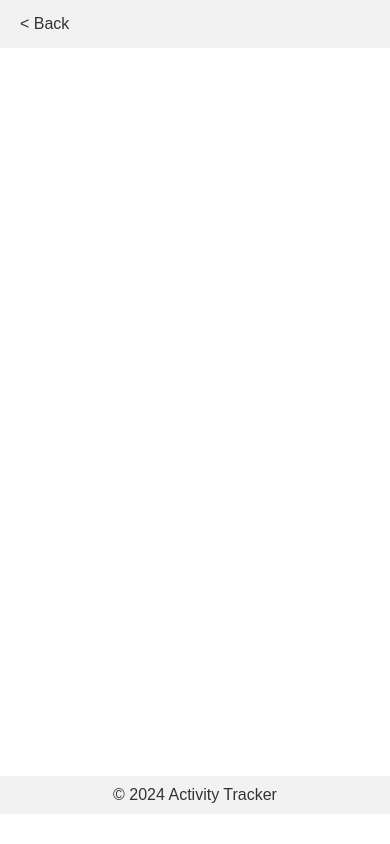
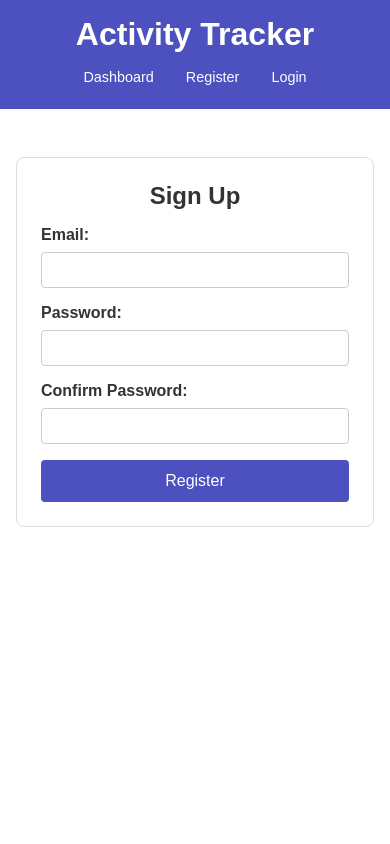
Before and after one commit to drndivoje/whereisivan, a React (Create React App) app in the folder dashboard/: page /register in a window 390 px wide. Built offline with nearby package versions, Linux system fonts and the light colour scheme.

Commit message:
Dashboard
- imporve css
- add login and register user forms

```diff
--- a/dashboard/src/App.css
+++ b/dashboard/src/App.css
@@ -11,13 +11,12 @@ html, body, #root {
   color: #333;
 }
 
-/* Layout container */
 .container {
   display: flex;
   height: 100%;
 }
 
-/* Sidebar styles */
+/* Desktop Sidebar */
 .sidebar {
   width: 250px;
   background-color: #4c51bf; /* Indigo */
@@ -28,14 +27,7 @@ html, body, #root {
 }
 
 .sidebar .branding {
-  display: flex;
-  align-items: center;
   margin-bottom: 1rem;
-}
-
-.sidebar .branding-icon {
-  font-size: 1.5rem; /* replace with an inline SVG or image if needed */
-  margin-right: 0.5rem;
 }
 
 .sidebar nav a {
@@ -52,83 +44,53 @@ html, body, #root {
   background-color: #434190;
 }
 
-/* Main content styles */
+/* Main content area */
 .main-content {
   flex: 1;
+  display: flex;
+  flex-direction: column;
   padding: 1rem;
   overflow-y: auto;
 }
 
-/* Header styles */
-.header {
-  display: flex;
-  justify-content: space-between;
-  align-items: center;
-  margin-bottom: 1.5rem;
+/* Mobile Topbar (hidden on desktop) */
+.mobile-navbar {
+  display: none;
 }
 
-.header h2 {
-  font-size: 1.5rem;
-  color: #1a202c;
-}
-
-.header p {
-  color: #718096;
-}
-
-/* Search box styling */
-.search-container {
-  position: relative;
-  display: inline-block;
-}
-
-.search-container input[type="text"] {
-  padding: 0.5rem 2.5rem 0.5rem 0.75rem;
-  border: 1px solid #cbd5e0;
-  border-radius: 4px;
-  font-size: 1rem;
-  width: 200px;
-}
-
-.search-container .search-icon {
-  position: absolute;
-  left: 0.5rem;
-  top: 50%;
-  transform: translateY(-50%);
-  color: #a0aec0;
-}
-
-/* Button styling */
-.button {
-  padding: 0.5rem 0.75rem;
-  background-color: #edf2f7;
-  border: 1px solid #cbd5e0;
-  border-radius: 50%;
-  cursor: pointer;
-  transition: background-color 0.2s;
-}
-
-.button:hover {
-  background-color: #e2e8f0;
-}
-
-/* Media queries for responsivity */
-@media (max-width: 768px) {
-  .header h2 {
-    font-size: 1rem;
+/* Mobile-friendly Styles */
+@media screen and (max-width: 768px) {
+  .container {
+    flex-direction: column;
   }
 
+  /* Hide sidebar and display the mobile top navbar */
   .sidebar {
-    width: 200px;
+    display: none;
   }
 
-  .search-container input[type="text"] {
-    width: 150px;
+  .mobile-navbar {
+    display: block;
+    background-color: #4c51bf;
+    color: #fff;
+    padding: 1rem;
+    text-align: center;
+  }
+
+  .mobile-navbar .branding {
+    margin-bottom: 0.5rem;
+  }
+
+  .mobile-navbar nav {
+    display: flex;
+    justify-content: center;
+    gap: 1rem;
+  }
+
+  .mobile-navbar nav a {
+    padding: 0.5rem;
+    font-size: 0.9rem;
+    color: #fff;
+    text-decoration: none;
   }
 }
-
-@media (min-width: 769px) {
-  .header h2 {
-    font-size: 1.5rem;
-  }
-}
--- a/dashboard/src/App.js
+++ b/dashboard/src/App.js
@@ -1,10 +1,12 @@
 import L from "leaflet";
-import { Route, BrowserRouter as Router, Routes } from "react-router-dom";
+import React from 'react';
+import { Link, Route, BrowserRouter as Router, Routes } from "react-router-dom";
 import './App.css';
+import CreateUser from "./components/CreateUser";
 import Dashboard from './components/Dashboard';
 import Footer from "./components/Footer";
-import Header from "./components/Header";
 import ListActivities from './components/ListActivities';
+import LoginUser from "./components/LoginUser";
 
 // Fix for Leaflet marker icon not displaying
 delete L.Icon.Default.prototype._getIconUrl;
@@ -17,14 +19,42 @@ L.Icon.Default.mergeOptions({
 function App() {
   return (
     <Router>
-      <Header />
+      <div className="container">
+        {/* Desktop Sidebar */}
+        <div className="sidebar">
+          <div className="branding">
+            <h1>Activity Tracker</h1>
+          </div>
+          <nav>
+            <Link to="/">Dashboard</Link>
+            <Link to="/register">Register</Link>
+            <Link to="/login">Login</Link>
+          </nav>
+        </div>
+
+        {/* Mobile Topbar */}
+        <div className="mobile-navbar">
+          <div className="branding">
+            <h1>Activity Tracker</h1>
+          </div>
+          <nav>
+            <Link to="/">Dashboard</Link>
+            <Link to="/register">Register</Link>
+            <Link to="/login">Login</Link>
+          </nav>
+        </div>
+
+        <div className="main-content">
           <main style={{ minHeight: 'calc(100vh - 140px)' }}>
             <Routes>
               <Route path="/" element={<ListActivities />} />
               <Route path="/dashboard/:activityId" element={<Dashboard />} />
+              <Route path="/register" element={<CreateUser />} />
+              <Route path="/login" element={<LoginUser />} />
             </Routes>
           </main>
-      <Footer />
+        </div>
+      </div>
     </Router>
   );
 }
--- /dev/null
+++ b/dashboard/src/components/CreateUser.css
@@ -0,0 +1,14 @@
+.create-user-container {
+    max-width: 400px;
+    margin: 2rem auto;
+    padding: 1.5rem;
+    border: 1px solid #ddd;
+    border-radius: 8px;
+    background-color: #fff;
+}
+
+
+.create-user-form {
+    display: flex;
+    flex-direction: column;
+}
--- /dev/null
+++ b/dashboard/src/components/CreateUser.js
@@ -0,0 +1,102 @@
+import React, { useState } from 'react';
+import './CreateUser.css'; // Import your CSS file for styling
+import './Form.css'
+const CreateUser = () => {
+    const [formData, setFormData] = useState({
+        email: '',
+        password: '',
+        confirmPassword: '',
+    });
+
+    const [errors, setErrors] = useState({});
+
+    const validateEmail = (email) => {
+        const emailRegex = /^[^\s@]+@[^\s@]+\.[^\s@]+$/;
+        return emailRegex.test(email);
+    };
+
+    const validatePassword = (password) => {
+        // Password must be at least 8 characters, include an uppercase letter, a lowercase letter, a number, and a special character
+        const passwordRegex = /^(?=.*[a-z])(?=.*[A-Z])(?=.*\d)(?=.*[@$!%*?&])[A-Za-z\d@$!%*?&]{8,}$/;
+        return passwordRegex.test(password);
+    };
+
+    const handleChange = (e) => {
+        const { name, value } = e.target;
+        setFormData({ ...formData, [name]: value });
+    };
+
+    const handleSubmit = (e) => {
+        e.preventDefault();
+        const newErrors = {};
+
+        if (!validateEmail(formData.email)) {
+            newErrors.email = 'Invalid email address';
+        }
+
+        if (!validatePassword(formData.password)) {
+            newErrors.password =
+                'Password must be at least 8 characters, include an uppercase letter, a lowercase letter, a number, and a special character';
+        }
+
+        if (formData.password !== formData.confirmPassword) {
+            newErrors.confirmPassword = 'Passwords do not match';
+        }
+
+        setErrors(newErrors);
+
+        if (Object.keys(newErrors).length === 0) {
+            console.log('Form submitted successfully:', formData);
+            // Add your form submission logic here
+        }
+    };
+
+    return (
+        <div className="form-container">
+            <h2 className="form-title">Sign Up</h2>
+            <form onSubmit={handleSubmit} className="form">
+                <div className="form-group">
+                    <label htmlFor="email">Email:</label>
+                    <input
+                        type="email"
+                        id="email"
+                        name="email"
+                        value={formData.email}
+                        onChange={handleChange}
+                        className="form-input"
+                    />
+                    {errors.email && <p className="error-text">{errors.email}</p>}
+                </div>
+                <div className="form-group">
+                    <label htmlFor="password">Password:</label>
+                    <input
+                        type="password"
+                        id="password"
+                        name="password"
+                        value={formData.password}
+                        onChange={handleChange}
+                        className="form-input"
+                    />
+                    {errors.password && <p className="error-text">{errors.password}</p>}
+                </div>
+                <div className="form-group">
+                    <label htmlFor="confirmPassword">Confirm Password:</label>
+                    <input
+                        type="password"
+                        id="confirmPassword"
+                        name="confirmPassword"
+                        value={formData.confirmPassword}
+                        onChange={handleChange}
+                        className="form-input"
+                    />
+                    {errors.confirmPassword && (
+                        <p className="error-text">{errors.confirmPassword}</p>
+                    )}
+                </div>
+                <button type="submit" className="form-button">Register</button>
+            </form>
+        </div>
+    );
+};
+
+export default CreateUser;
--- /dev/null
+++ b/dashboard/src/components/Form.css
@@ -0,0 +1,75 @@
+.form-container {
+    max-width: 400px;
+    margin: 2rem auto;
+    padding: 1.5rem;
+    border: 1px solid #ddd;
+    border-radius: 8px;
+    background-color: #fff;
+  }
+
+  .form-title {
+    text-align: center;
+    font-size: 1.5rem;
+    margin-bottom: 1rem;
+  }
+
+  .form {
+    display: flex;
+    flex-direction: column;
+  }
+
+  .form-group {
+    margin-bottom: 1rem;
+  }
+
+  .form-group label {
+    display: block;
+    margin-bottom: 0.5rem;
+    font-weight: bold;
+  }
+
+  .form-input {
+    width: 100%;
+    padding: 0.5rem;
+    font-size: 1rem;
+    border: 1px solid #ccc;
+    border-radius: 4px;
+  }
+
+  .error-text {
+    color: red;
+    font-size: 0.875rem;
+    margin-top: 0.25rem;
+  }
+
+  .form-button {
+    padding: 0.75rem;
+    background-color: #4c51bf;
+    color: white;
+    border: none;
+    border-radius: 4px;
+    font-size: 1rem;
+    cursor: pointer;
+    transition: background-color 0.2s ease;
+  }
+
+  .form-button:hover {
+    background-color: #434190;
+  }
+  .register-link {
+    font-size: 0.8rem;
+    margin-left: 1rem;
+    align-self: center;
+    text-decoration: none;
+    color: #4c51bf;
+  }
+
+  .register-link:hover {
+    text-decoration: underline;
+  }
+
+  .form-actions {
+    display: flex;
+    align-items: center;
+    margin-top: 1rem;
+  }
--- a/dashboard/src/components/Header.css
+++ /dev/null
@@ -1,24 +0,0 @@
-.header {
-    padding: 10px;
-    background-color: #f2f2f2;
-    display: flex;
-    align-items: center;
-  }
-
-  .menu-item {
-    color: inherit;
-    text-decoration: none;
-    padding: 5px 10px;
-    transition: background-color 0.3s, color 0.3s;
-  }
-
-  /* Hover state */
-  .menu-item:hover {
-    background-color: #ddd;
-    color: #333;
-  }
-
-  /* Active/click state */
-  .menu-item:active {
-    background-color: #bbb;
-  }
--- a/dashboard/src/components/Header.js
+++ /dev/null
@@ -1,19 +0,0 @@
-import React from 'react';
-import { Link, useLocation } from 'react-router-dom';
-import './Header.css';
-
-function Header() {
-  const location = useLocation();
-  const isHome = location.pathname === '/';
-  const label = isHome ? '' : '< Back';
-
-  return (
-    <header className="header">
-      <Link to="/" className="menu-item">
-        {label}
-      </Link>
-    </header>
-  );
-}
-
-export default Header;
--- /dev/null
+++ b/dashboard/src/components/LoginUser.js
@@ -0,0 +1,51 @@
+import React, { useState } from 'react';
+import './Form.css';
+
+const LoginUser = () => {
+    const [email, setEmail] = useState('');
+    const [password, setPassword] = useState('');
+
+    const handleSubmit = (e) => {
+        e.preventDefault();
+        // Handle login logic here
+        console.log('Logging in with:', { email, password });
+    };
+
+    return (
+        <div className="form-container">
+            <h2>Login</h2>
+            <form onSubmit={handleSubmit} className="form">
+                <div className="form-group">
+                    <label htmlFor="email">Email</label>
+                    <input
+                        type="email"
+                        id="email"
+                        value={email}
+                        onChange={(e) => setEmail(e.target.value)}
+                        required
+                        className="form-input"
+                    />
+                </div>
+                <div className="form-group">
+                    <label htmlFor="password">Password</label>
+                    <input
+                        type="password"
+                        id="password"
+                        value={password}
+                        onChange={(e) => setPassword(e.target.value)}
+                        required
+                        className="form-input"
+                    />
+                </div>
+                <div className="form-actions">
+                    <button type="submit" className="form-button">
+                        Login
+                    </button>
+                    <a href="/register" className="register-link">or Register</a>
+                </div>
+            </form>
+        </div>
+    );
+};
+
+export default LoginUser;
```
Lines whose indentation alone changed are shown as unchanged.
